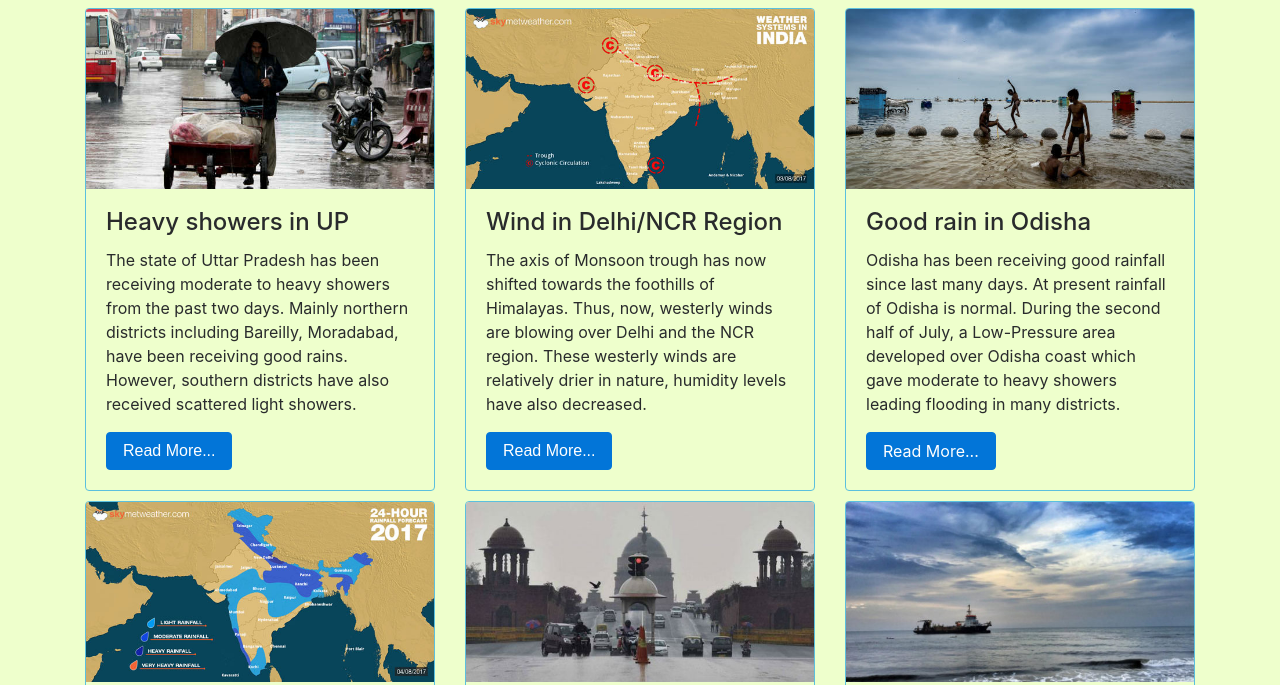
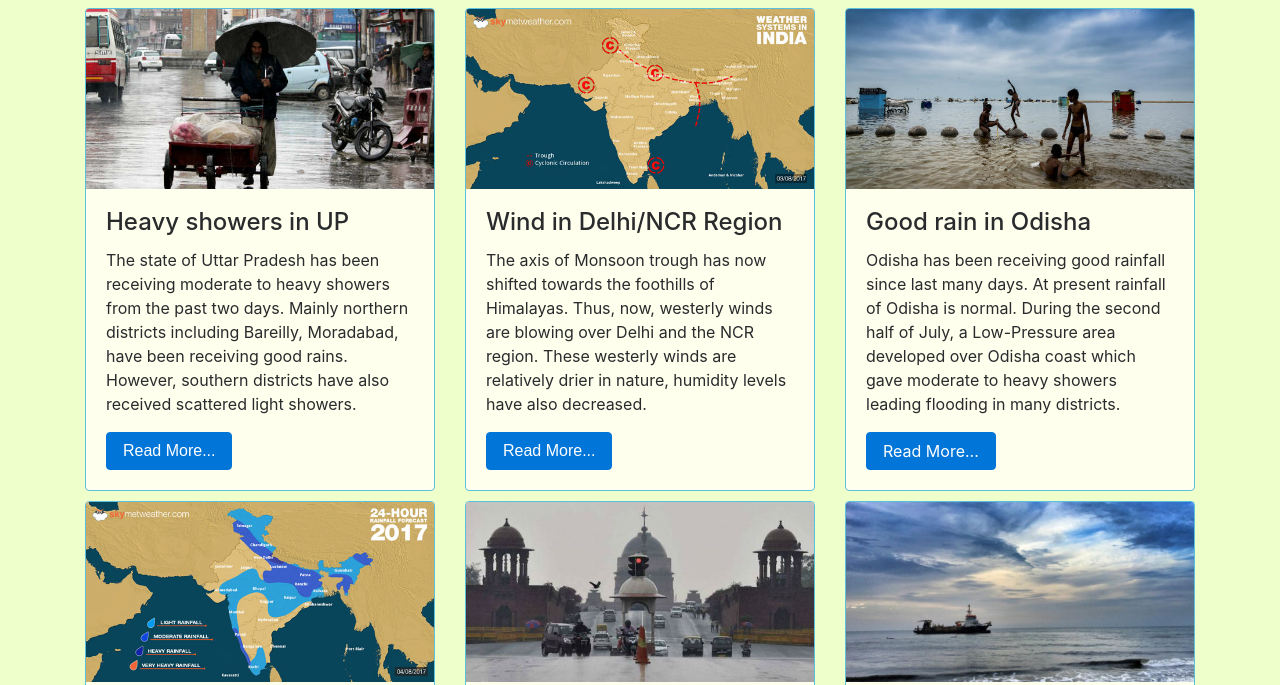
Before and after one commit to PrakharPandey/BootStrap, a plain HTML site: page index.html in a window 1280 px wide. Shown: the part 968-1653 px from the top of the page. Drawn offline with nearby package versions, Linux system fonts and the light colour scheme.

Commit message:
Final Updates

```diff
--- a/includes/css/styles.css
+++ b/includes/css/styles.css
@@ -42,7 +42,9 @@ footer {
    height: 100%;
 }
 
-
+.card {
+	background-color: #ffe;
+}
 
 /* Portrait & landscape phone */
 @media (max-width: 480px) {
```
